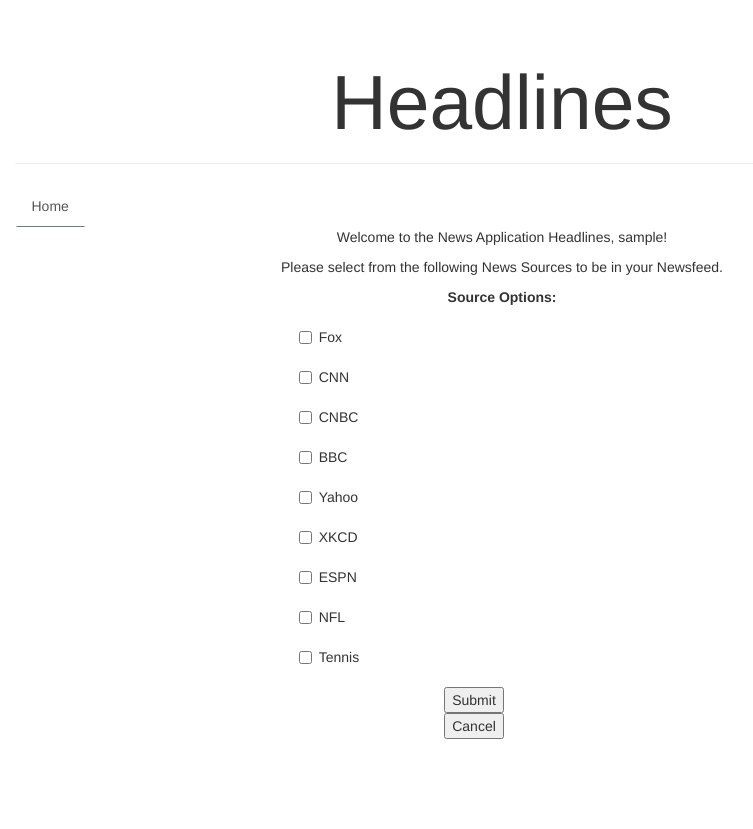
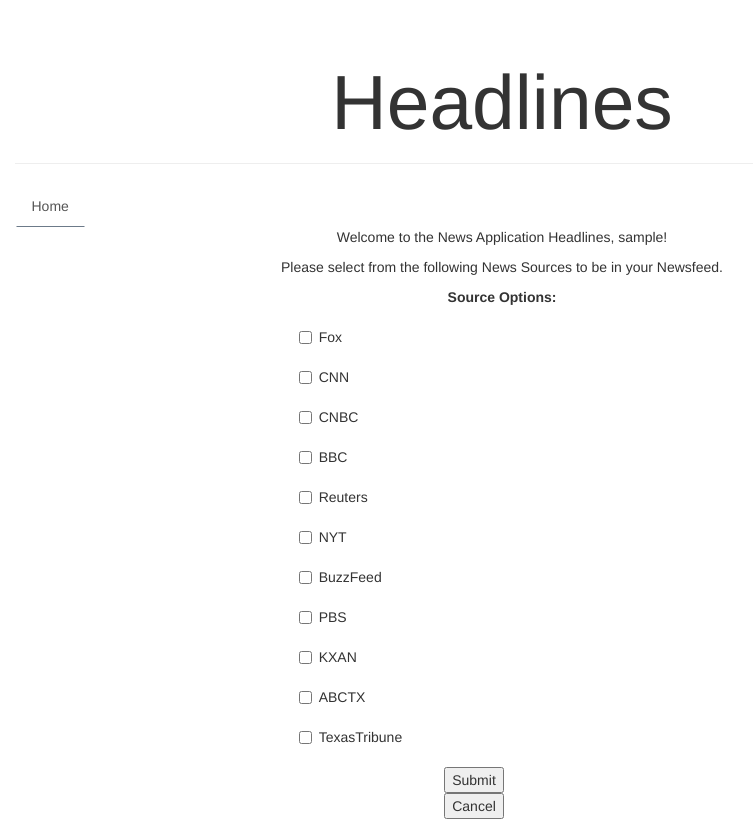
Before and after one commit to shashkambh/headlines, a Node server app: page /preferences in a window 1280 px wide. Shown: the whole page, without its empty margins (138-891 px from the left). Before the commit the page ends 739 px from the top, so only its background shows below. Run offline with Node 20, Linux system fonts and the light colour scheme; the visitor is signed in with stand-in values (Sample User, id 1); some libraries are stand-ins or nearby versions.

Commit message:
added more feed links, not sure if this works on anyone elses computer, it's broken on mine

```diff
--- a/scripts/rss.js
+++ b/scripts/rss.js
@@ -11,7 +11,7 @@
 function updateFeed(site){
     var req = request(site);
     var fp = new FeedParser();
-	var items = [];
+    var items = [];
 
     req.on('response', function(res){
         var stream = this;
@@ -45,7 +45,7 @@
  * Calls updateFeed on every feed in the database
  */
 function updateAllFeeds(feeds, err){
-	if(err) return;
+    if(err) return;
     feeds.forEach(function(element){
         updateFeed(element.feed_link);
     });
@@ -53,19 +53,51 @@
 
 // Updates all feeds every hour
 new CronJob('0 0 * * * *', function(){
-	dbinterface.getFeedLinks(updateAllFeeds);
+    dbinterface.getFeedLinks(updateAllFeeds);
 }, null, true, 'America/Chicago');
 
 
-dbinterface.addFeed('xkcd', 'http://xkcd.com/rss.xml');
+// news
+
 dbinterface.addFeed('BBC', 'http://feeds.bbci.co.uk/news/rss.xml?edition=uk');
 dbinterface.addFeed('CNBC', 'http://www.cnbc.com/id/100003114/device/rss/rss.html');
 dbinterface.addFeed('FOX', 'http://feeds.foxnews.com/foxnews/latest');
 dbinterface.addFeed('CNN', 'http://rss.cnn.com/rss/cnn_topstories.rss');
-dbinterface.addFeed('Yahoo', 'http://apps.shareholder.com/rss/rss.aspx?channels=632&companyid=YHOO&sh_auth=4350265862%2E0%2E0%2E42851%2E51676db2d98fa83fe60151eb8eced4b5');
+dbinterface.addFeed('NFL', 'http://www.espn.com/espn/rss/nfl/news');
+dbinterface.addFeed('Tennis', 'http://www.atpworldtour.com/en/media/rss-feed/xml-feed');
+dbinterface.addFeed('Reuters', 'http://feeds.reuters.com/reuters/topNews');
+dbinterface.addFeed('NYT', 'http://rss.nytimes.com/services/xml/rss/nyt/HomePage.xml');
+dbinterface.addFeed('BuzzFeed', 'https://www.buzzfeed.com/tag/rss');
+dbinterface.addFeed('PBS', 'http://feeds.feedburner.com/NewshourHeadlines');
+dbinterface.addFeed('NYT', 'http://rss.nytimes.com/services/xml/rss/nyt/HomePage.xml');
+dbinterface.addFeed('BuzzFeed', 'https://www.buzzfeed.com/tag/rss');
+dbinterface.addFeed('KXAN', 'http://kxan.com/feed/');
+dbinterface.addFeed('TexasTribune', 'https://www.texastribune.org/feeds/top-stories/');
+dbinterface.addFeed('ABCTX', 'http://abc13.com/feed/');
+
+// sports
 dbinterface.addFeed('ESPN', 'http://www.espn.com/espn/rss/news');
 dbinterface.addFeed('NFL', 'http://www.espn.com/espn/rss/nfl/news');
 dbinterface.addFeed('Tennis', 'http://www.atpworldtour.com/en/media/rss-feed/xml-feed');
+dbinterface.addFeed('FoxSports', 'https://api.foxsports.com/v1/rss?partnerKey=zBaFxRyGKCfxBagJG9b8pqLyndmvo7UU');
+dbinterface.addFeed('B1G', 'http://btn.com/feed/');
+dbinterface.addFeed('B1GWisconsin', 'http://btn.com/schools/wisconsin/feed/');
+dbinterface.addFeed('UTSports', 'http://www.texassports.com/rss.aspx');
+
+// miscellaneous
+dbinterface.addFeed('xkcd', 'http://xkcd.com/rss.xml');
+dbinterface.addFeed('reddit', 'http://www.reddit.com/.rss');
+
+//technology
+dbinterface.addFeed('Reuters', 'http://feeds.reuters.com/reuters/technologyNews');
+dbinterface.addFeed('Wired', 'https://www.wired.com/feed/');
+dbinterface.addFeed('Nature', 'http://feeds.nature.com/nature/rss/current');
+dbinterface.addFeed('BBC', 'http://feeds.bbci.co.uk/news/technology/rss.xml?edition=uk#",');
+dbinterface.addFeed('PBS', 'http://feeds.feedburner.com/ScienceTechnologyPBSNewsHour');
+dbinterface.addFeed('ScienceDailyTech', 'https://rss.sciencedaily.com/top/technology.xml');
+dbinterface.addFeed('ScienceDailyScience', 'https://rss.sciencedaily.com/top/science.xml');
+dbinterface.addFeed('ScienceDailyBlackHoles', 'https://rss.sciencedaily.com/space_time/black_holes.xml');
+
 
 dbinterface.getFeedLinks(updateAllFeeds);
 
--- a/views/preferences.ejs
+++ b/views/preferences.ejs
@@ -51,13 +51,44 @@
         CNN: "http://rss.cnn.com/rss/cnn_topstories.rss",
         CNBC: "http://www.cnbc.com/id/100003114/device/rss/rss.html",
         BBC: "http://feeds.bbci.co.uk/news/rss.xml?edition=uk",
-		Yahoo: "http://apps.shareholder.com/rss/rss.aspx?channels=632&companyid=YHOO&sh_auth=4350265862%2E0%2E0%2E42851%2E51676db2d98fa83fe60151eb8eced4b5",
-		XKCD: "https://xkcd.com/rss.xml",
+        Reuters: "http://feeds.reuters.com/reuters/topNews",
+        NYT: "http://rss.nytimes.com/services/xml/rss/nyt/HomePage.xml",
+        BuzzFeed: "https://www.buzzfeed.com/tag/rss",
+        PBS: "http://feeds.feedburner.com/NewshourHeadlines",
+        KXAN: "http://kxan.com/feed/",
+        ABCTX: "http://abc13.com/feed/",
+        TexasTribune: "https://www.texastribune.org/feeds/top-stories/"
+    };
+
+    var sportsEnum = {
         ESPN: "http://www.espn.com/espn/rss/news",
         NFL: "http://www.espn.com/espn/rss/nfl/news",
-		Tennis: "http://www.atpworldtour.com/en/media/rss-feed/xml-feed"
+        Tennis: "http://www.atpworldtour.com/en/media/rss-feed/xml-feed",
+        FoxSports: "https://api.foxsports.com/v1/rss?partnerKey=zBaFxRyGKCfxBagJG9b8pqLyndmvo7UU",
+        B1G: "http://btn.com/feed/",
+        B1GWisconsin: "http://btn.com/schools/wisconsin/feed/",
+        UTSports: "http://www.texassports.com/rss.aspx"
 
-	};
+    }
+
+    var miscellaneousEnum = {
+        XKCD: "https://xkcd.com/rss.xml",
+        reddit: "http://www.reddit.com/.rss"
+
+    }
+
+    var technologyEnum = {
+        Reuters: "http://feeds.reuters.com/reuters/technologyNews",
+        Wired: "https://www.wired.com/feed/",
+        Nature: "http://feeds.nature.com/nature/rss/current",
+        BBC: "http://feeds.bbci.co.uk/news/technology/rss.xml?edition=uk#",
+        PBS: "http://feeds.feedburner.com/ScienceTechnologyPBSNewsHour",
+        ScienceDailyTech: "https://rss.sciencedaily.com/top/technology.xml",
+        ScienceDailyScience: "https://rss.sciencedaily.com/top/science.xml",
+        ScienceDailyBlackHoles: "https://rss.sciencedaily.com/space_time/black_holes.xml"
+    }
+
+
     //set all checkboxes to empty
     if(user.favSources == null || user.favSources.length <= 0){
         for(news in newsEnum){%>
```
Lines whose indentation alone changed are shown as unchanged.
